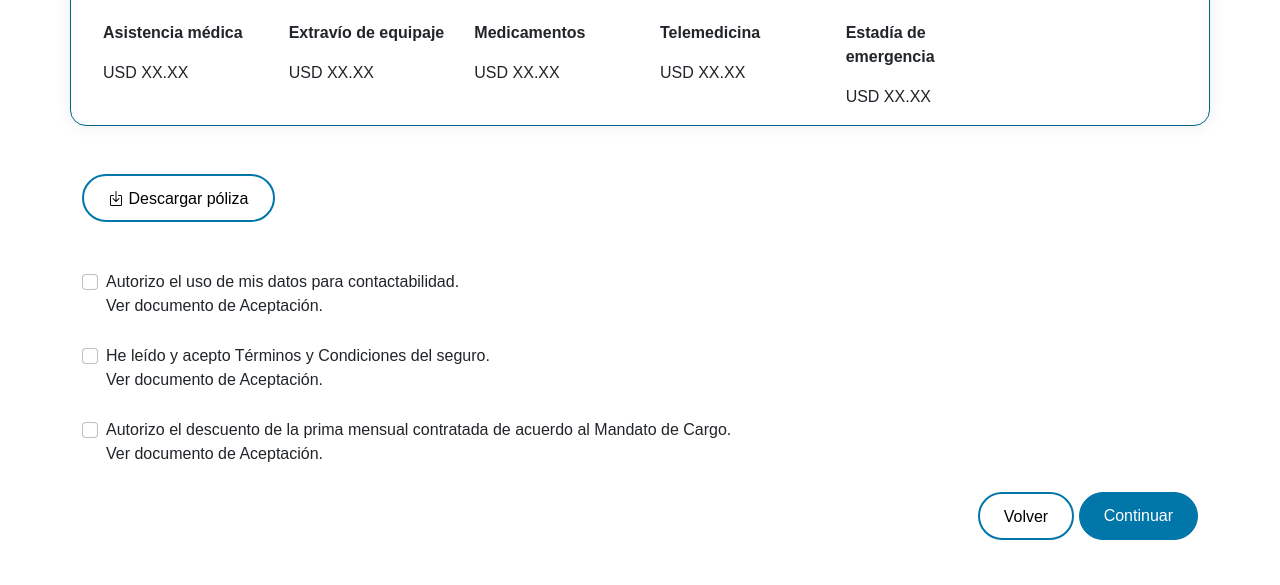
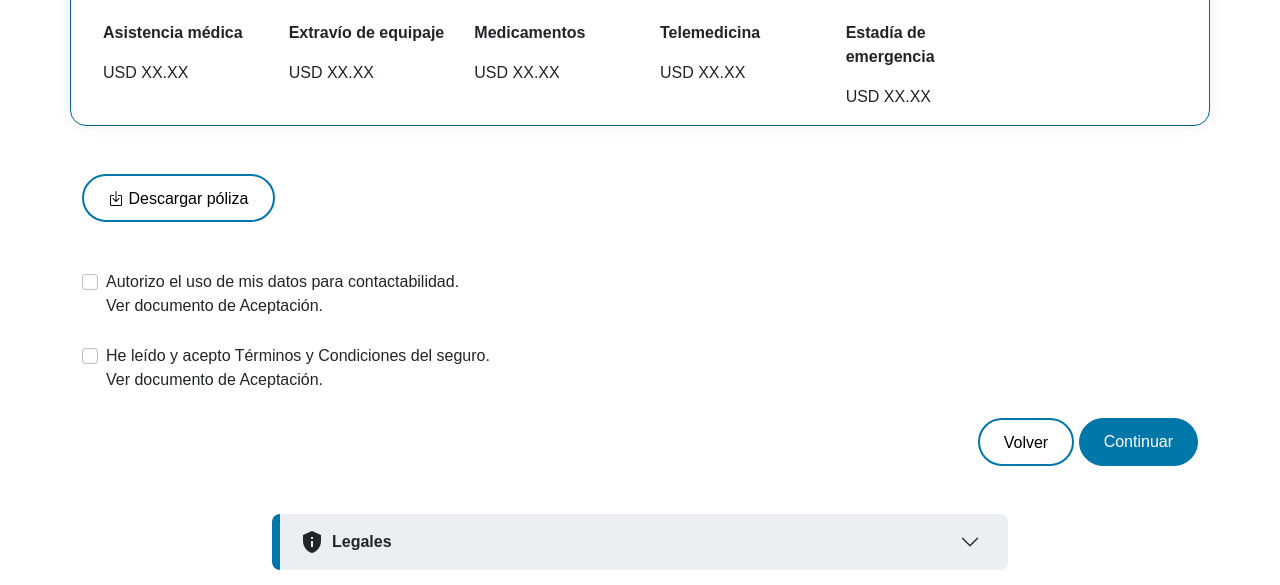
Before and after one commit to AlvaritOO/MaquetaUXUI-Up-Venta-CLA-Asistencia-viajes, a website: page src/html/04_Resumen.html in a window 1280 px wide. Shown: the part 773-1358 px from the top of the page. Drawn offline with nearby package versions, Linux system fonts and the light colour scheme; files whose address does not match are found by name; a web font is replaced by a local one.

Commit message:
eliminar autorizo resumen

```diff
--- a/src/html/04_Resumen.html
+++ b/src/html/04_Resumen.html
@@ -379,19 +379,6 @@
             </div>
           </div>
 
-          <div class="container mt-4">
-            <div class="row">
-                <div class="col-lg-12">
-                  <div class="form-check">
-                    <input class="form-check-input" type="checkbox" value="" id="flexCheckDefault2">
-                    <label class="form-check-label" for="flexCheckDefault2" data-bs-toggle="tooltip" data-bs-placement="right" title="" data-bs-original-title="Ver Términos y Condiciones del seguro">
-                      Autorizo el descuento de la prima mensual contratada de acuerdo al Mandato de Cargo.<br>
-                      <span><a data-bs-toggle="modal" data-bs-target="#exampleModa2">Ver documento de Aceptación.</a></span>
-                    </label>
-                  </div>
-                </div>
-            </div>
-          </div>
 
 
           <!--modal -->
```
